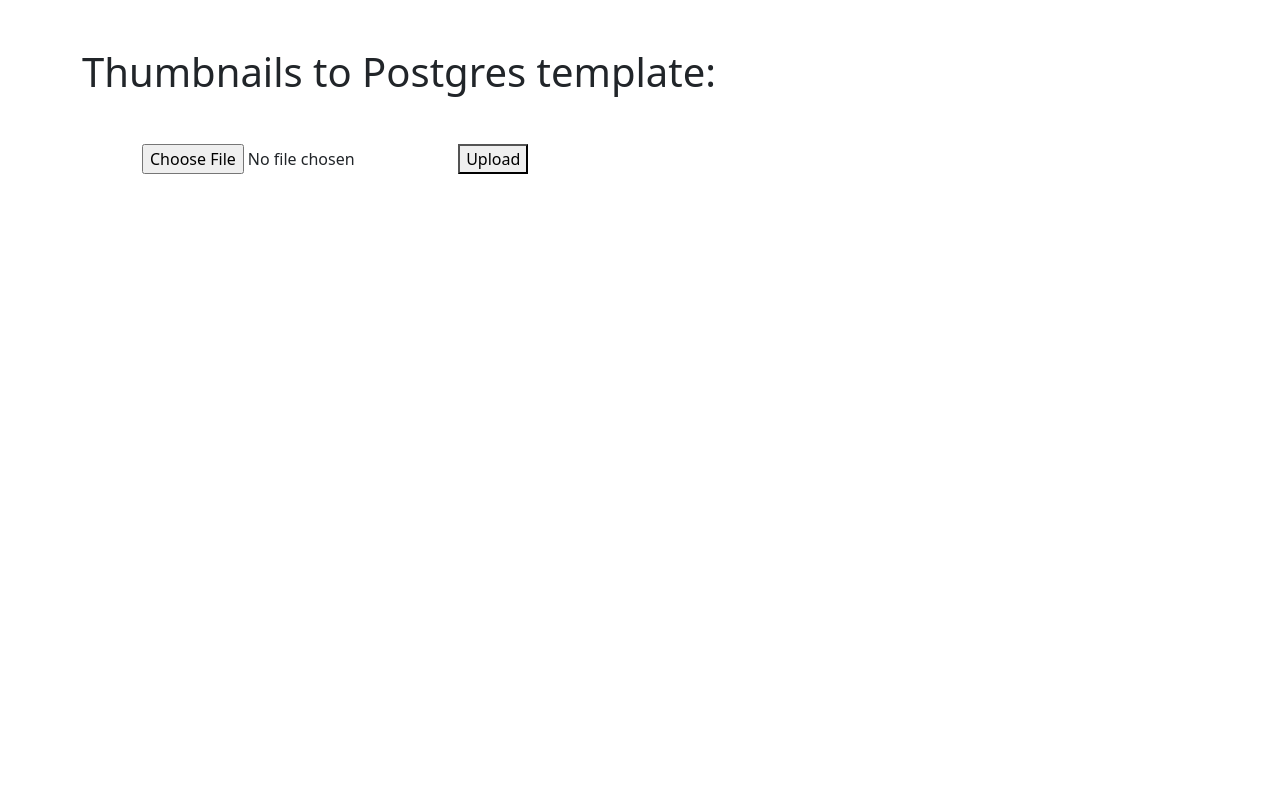
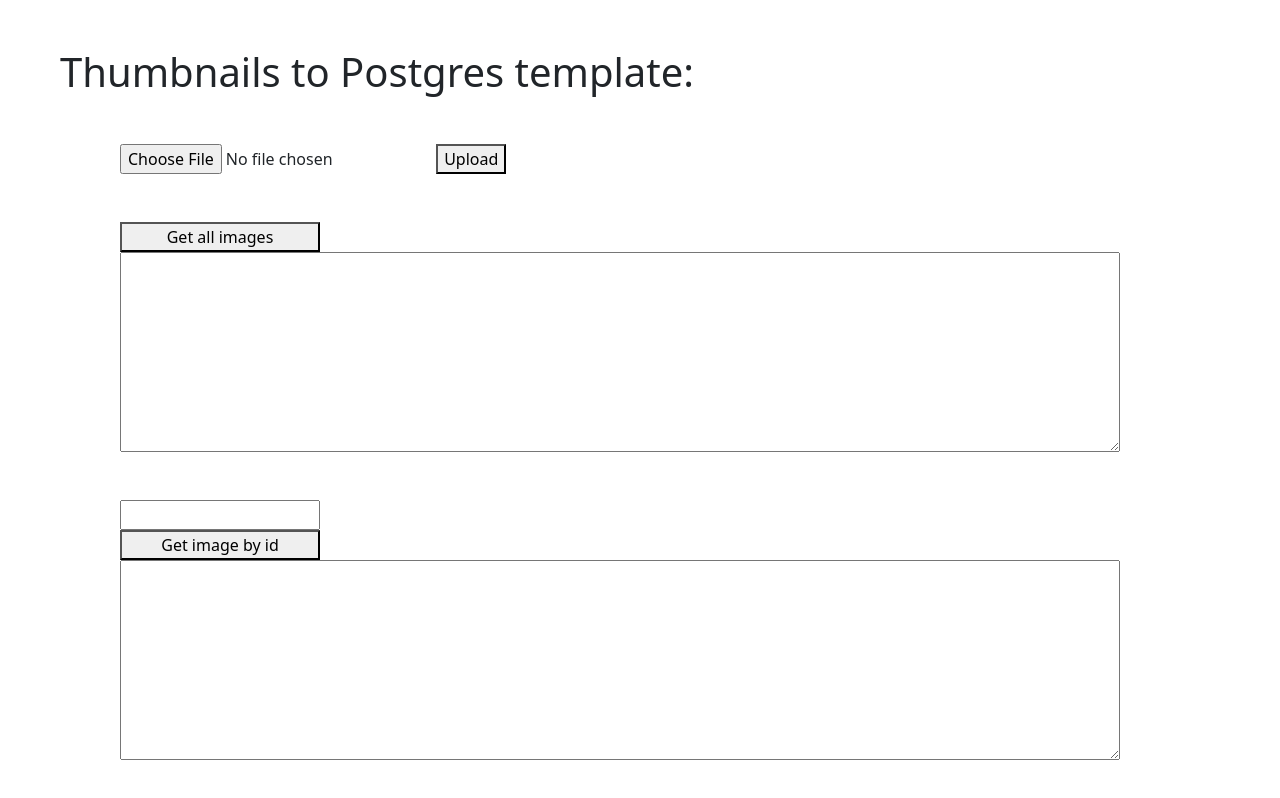
Before and after one commit to raphaelpg/thumbnails-to-postgres, a website: page src/public/index.html in a window 1280 px wide. Drawn offline with nearby package versions, Linux system fonts and the light colour scheme.

Commit message:
display api results in html file

```diff
--- a/src/public/index.html
+++ b/src/public/index.html
@@ -12,18 +12,44 @@
     <title>Thumbnails to Postgres</title>
   </head>
   <body>
-    <div class="container mt-5">
+    <div class="container-lg m-5">
       <h1>Thumbnails to Postgres template:</h1>
       <form class="container m-5" method="post" enctype="multipart/form-data" action="/image">
         <input type="file" name="imageToUpload" id="imageToUpload">
         <button type="submit">Upload</button>
       </form>
+
+      <div class="d-flex flex-column container m-5">
+        <button style="width: 200px;" type="button" onclick="getAllImages()">Get all images</button>
+        <textarea style="width: 1000px; height: 200px;" type="textfield" id="allImagesContainer" name="result" value=""></textarea>
+      </div>
+
+      <div class="d-flex flex-column container m-5">
+        <input style="width: 200px;" type="text" name="imageId" id="imageId">
+        <button style="width: 200px;" type="button" onclick="getImageById()">Get image by id</button>
+        <textarea style="width: 1000px; height: 200px;" type="textfield" id="singleImageContainer" name="result" value=""></textarea>
+      </div>
     </div>
+    <script
+    type="text/javascript"
+    >
+    const getAllImages = async () => {
+      let response = await fetch('/images');
+      let data = await response.json();
+      document.getElementById("allImagesContainer").value = JSON.stringify(data.response, undefined, 4);
+    }
+    const getImageById = async () => {
+      let id = document.getElementById("imageId").value;
+      let response = await fetch(`/image/${id}`);
+      let data = await response.json();
+      document.getElementById("singleImageContainer").value = JSON.stringify(data.response, undefined, 4);
+    }
+    </script>
     <script
       src="https://cdn.jsdelivr.net/npm/bootstrap@5.0.0-beta3/dist/js/bootstrap.bundle.min.js"
       integrity="sha384-JEW9xMcG8R+pH31jmWH6WWP0WintQrMb4s7ZOdauHnUtxwoG2vI5DkLtS3qm9Ekf"
       crossorigin="anonymous"
-    >
+      >
     </script>
   </body>
 </html>
```
Also changed, not shown: src/controller/image.controller.ts (+3 -6 lines).
